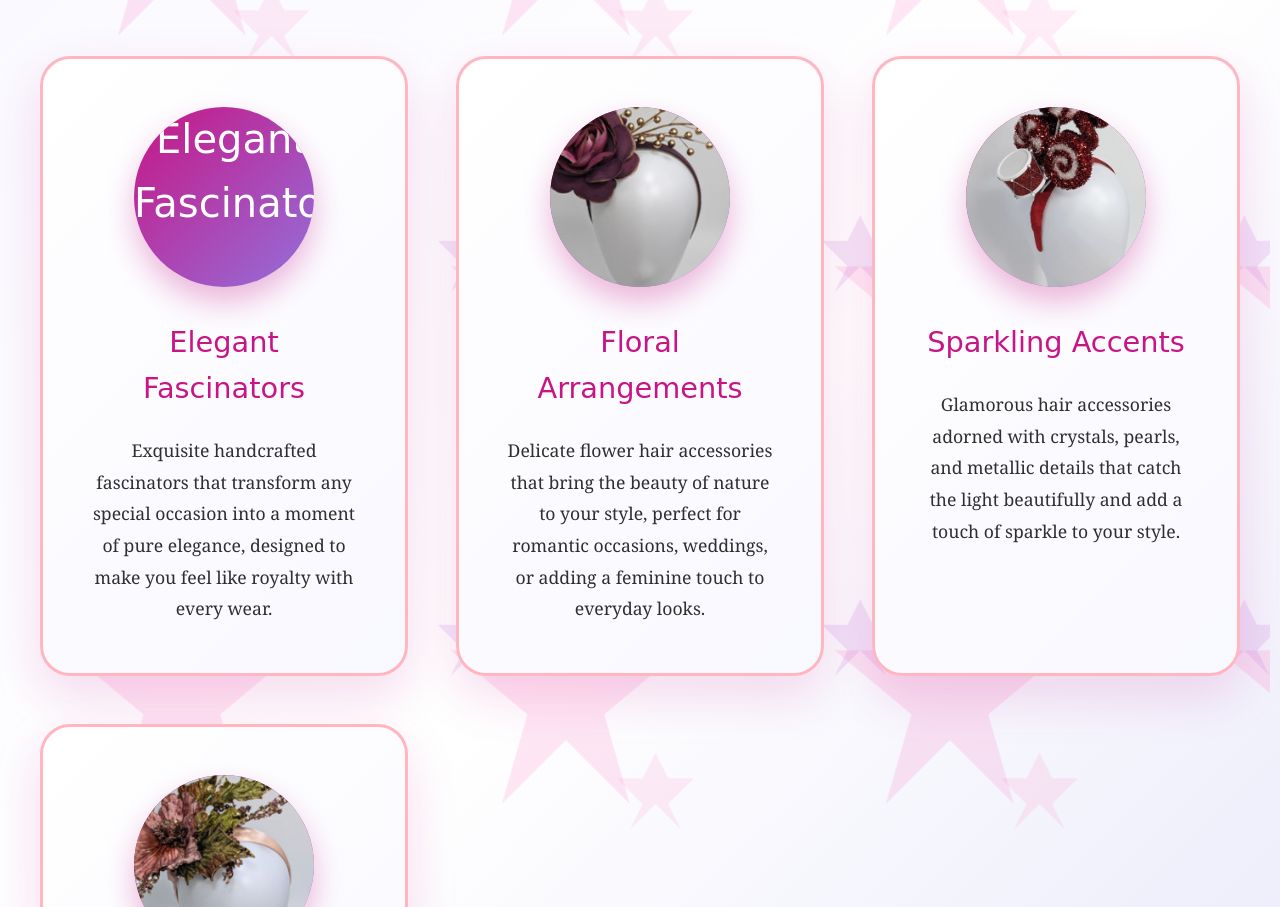
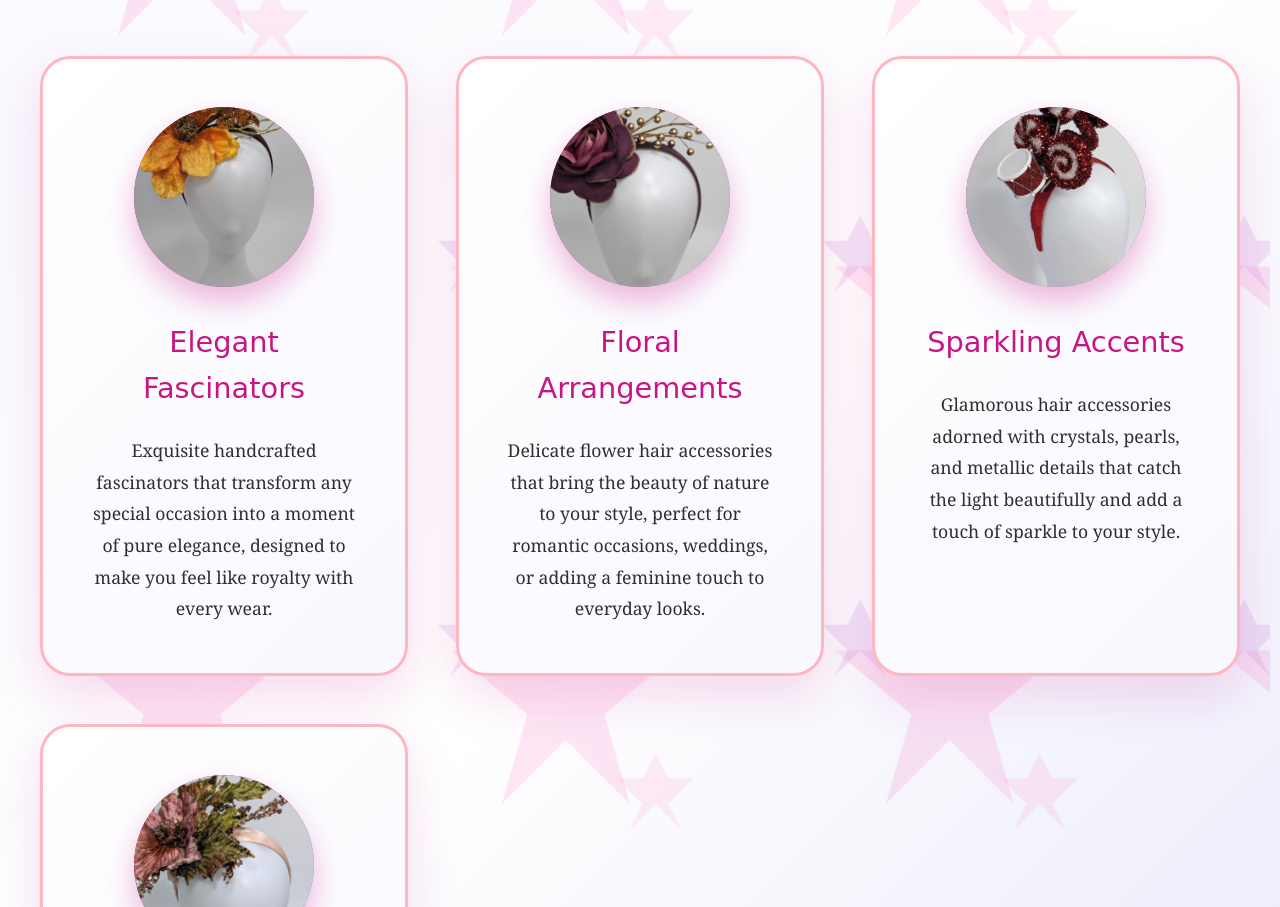
Before and after one commit to TadofPizzazz/ATaddofPazzazz, a plain HTML site: page hair-flair.html in a window 1280 px wide. Shown: the part 832-1739 px from the top of the page. Drawn offline with Linux system fonts and the light colour scheme.

Commit message:
Update hair-flair.html

```diff
--- a/hair-flair.html
+++ b/hair-flair.html
@@ -680,7 +680,7 @@
         <div class="beauty-grid">
             <div class="beauty-card">
                 <div class="beauty-icon">
-                    <img src="elegantfascinators-Image.png" alt="Elegant Fascinators">
+                    <img src="eleganteascinators-Image.png" alt="Elegant Fascinators">
                 </div>
                 <h3>Elegant Fascinators</h3>
                 <p>Exquisite handcrafted fascinators that transform any special occasion into a moment of pure elegance, designed to make you feel like royalty with every wear.</p>
```
